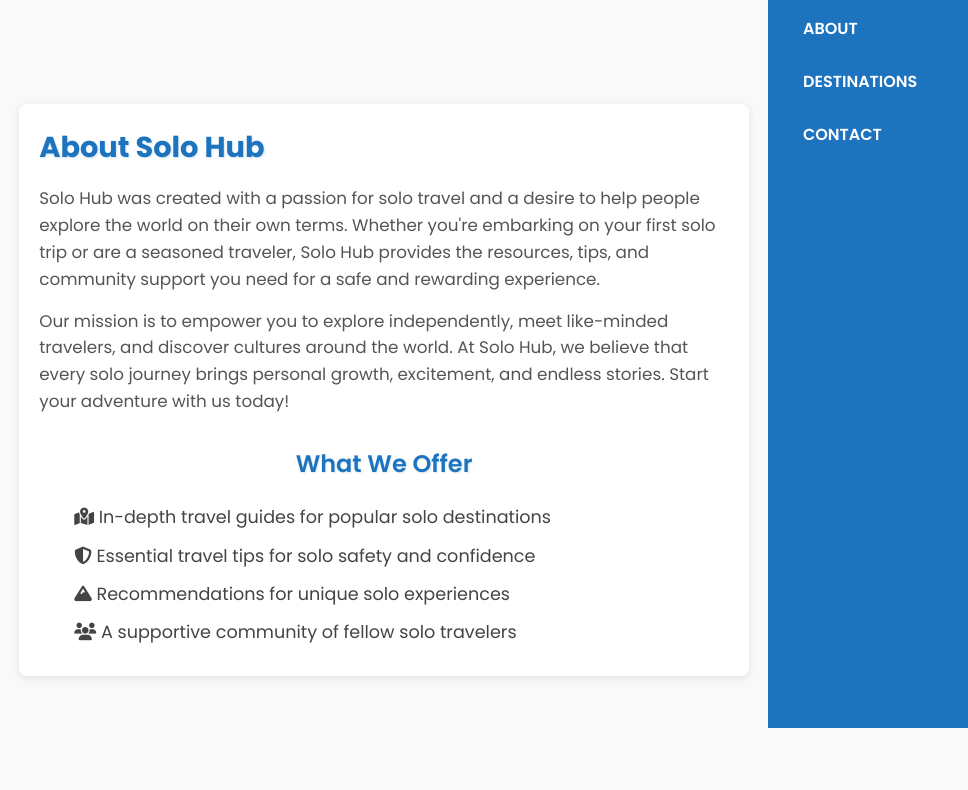
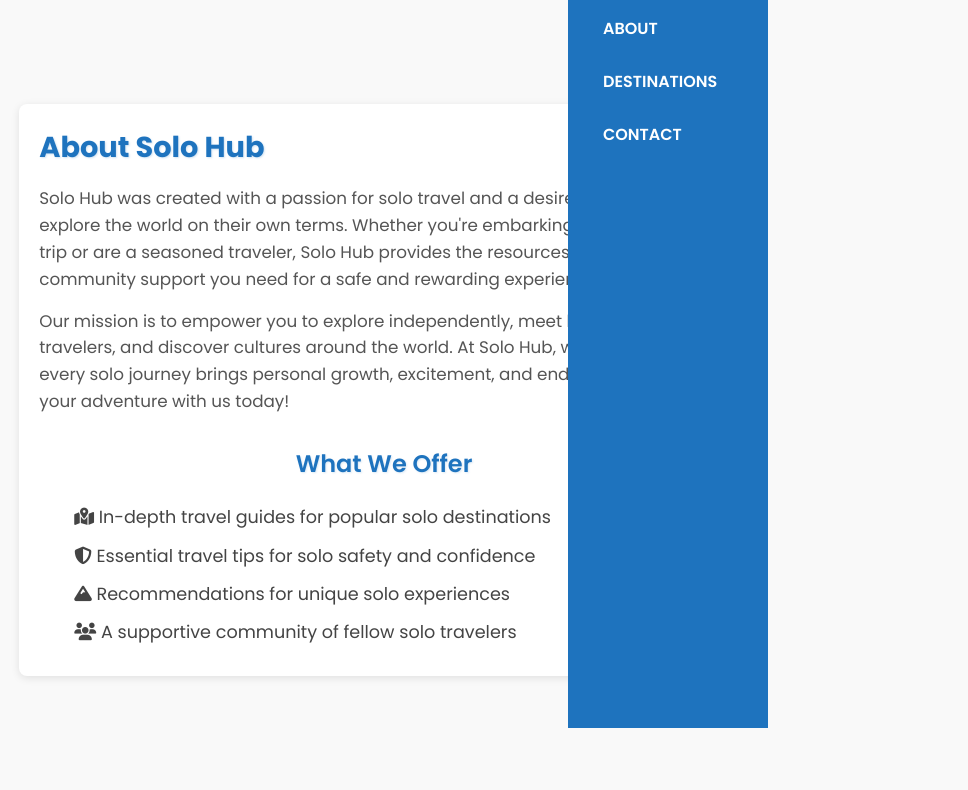
Before and after one commit to shan-tel4/project-1, a plain HTML site: page about.html in a window 768 px wide. Shown: the part 72-862 px from the top of the page, 968 px wide, since content can reach past the window. Drawn offline with Linux system fonts and the light colour scheme.

Commit message:
changes made to about page

```diff
--- a/assets/css/about.css
+++ b/assets/css/about.css
@@ -251,7 +251,7 @@ nav .fa-solid.fa-xmark {
         height: 100vh;
         width: 200px;
         top: 0;
-        right: -200px;
+        right: 0px;
         text-align: left;
         z-index: 2;
         transition: 1s;
```
